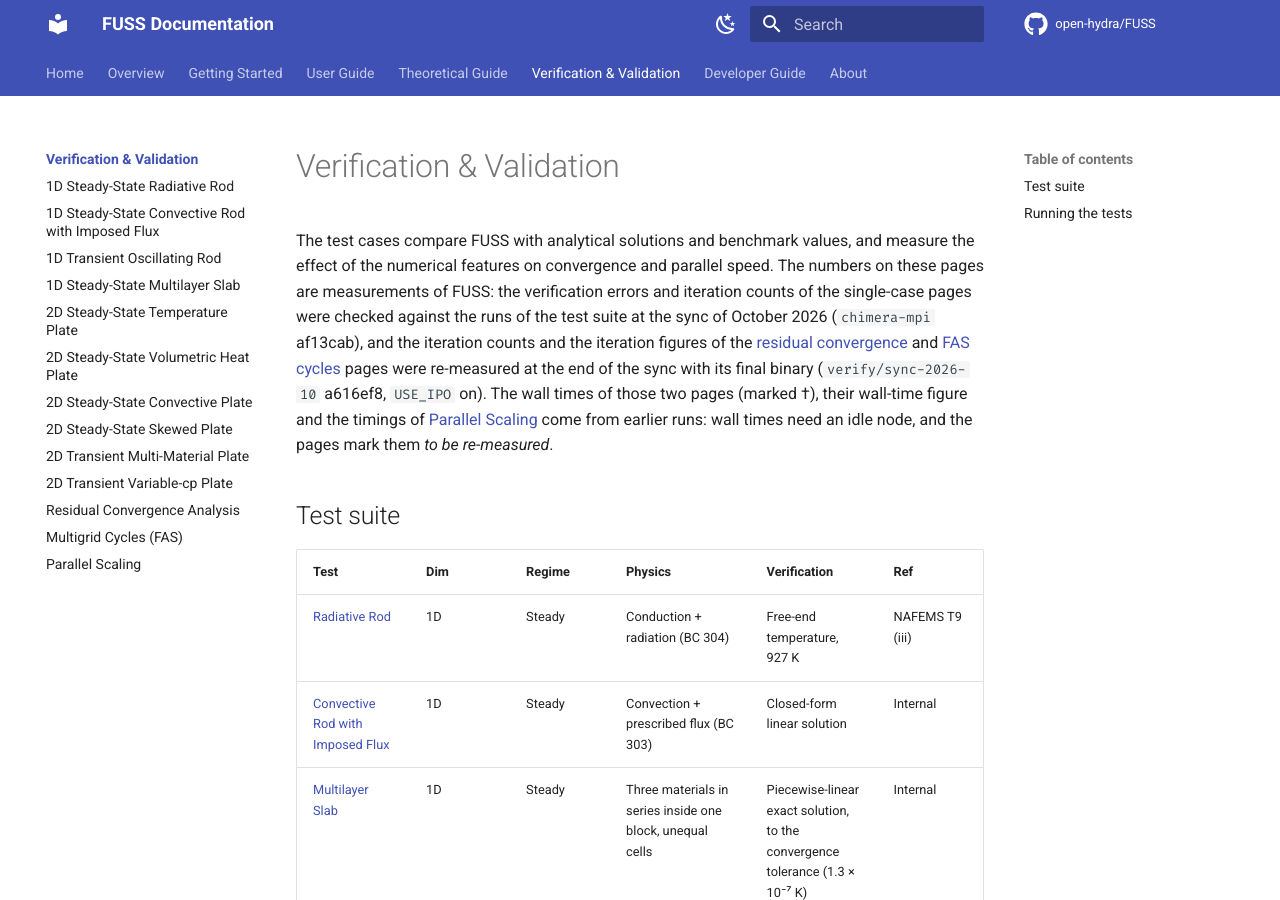
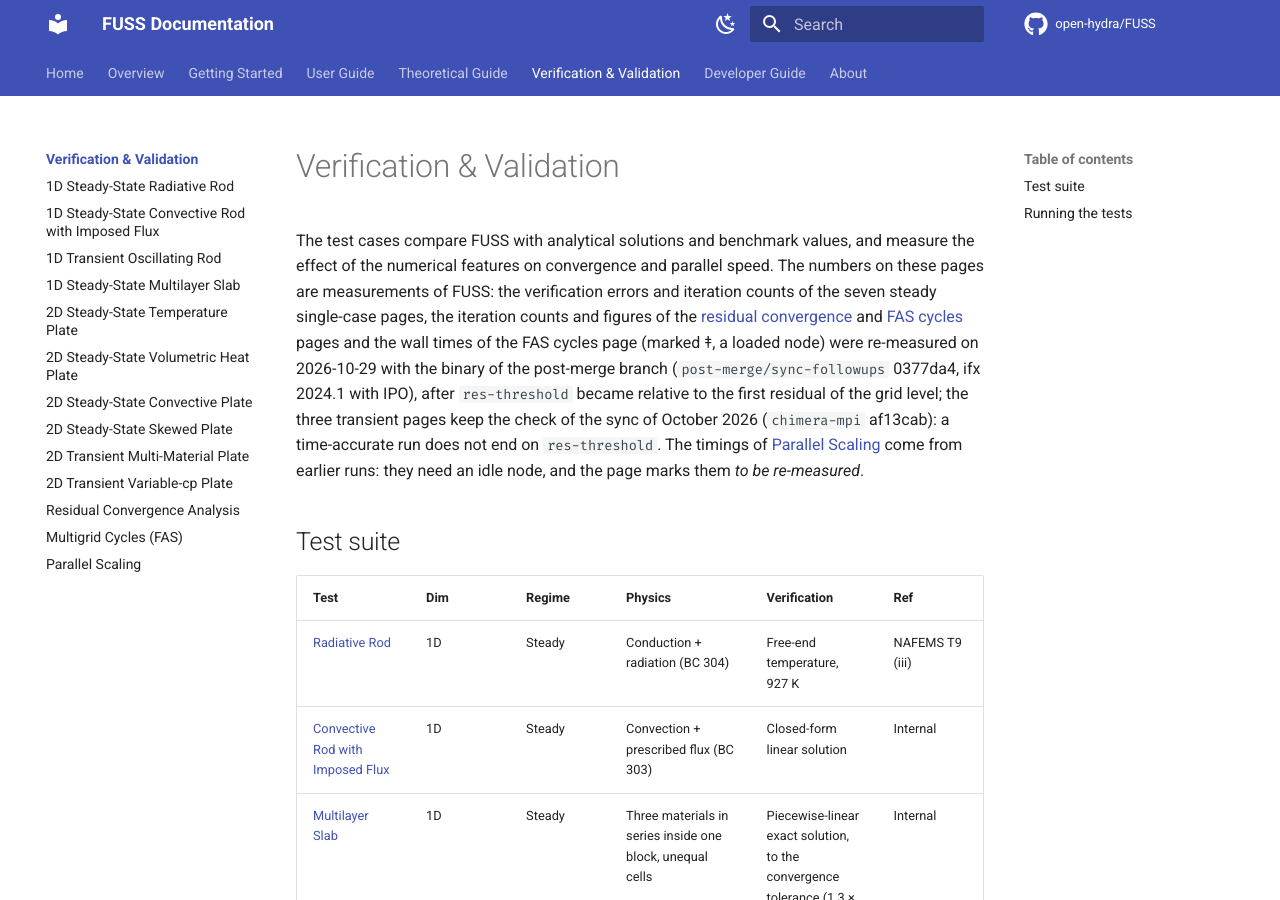
Before and after one commit to open-hydra/FUSS, an MkDocs documentation site: the page built from docs/vv/index.md, in a window 1280 px wide and 900 px high. Built offline with MkDocs 1.6.1 and Material for MkDocs 9.7.7, drawn with Linux system fonts in a browser that asks for light colours; comment, search, counter and statistics services are not loaded.

Commit message:
docs/vv: the index and the parallel-scaling page state the re-measurement at 0377da4
The index named a616ef8 as the binary of the re-measured pages: the seven steady
single-case pages, the residual-convergence and FAS-cycles pages (iteration counts, figures,
and the wall times of the FAS page on a loaded node) were re-measured on 2026-10-29 with
the binary of 0377da4 (res-threshold relative to the first residual of the grid level); the
three transient pages keep the check of the sync (af13cab), since a time-accurate run does
not end on res-threshold. The parallel-scaling page adds that re-measurement to the
campaigns that did not include its timings (the node was loaded both times) and states that
the timing and memory measurements at 1-2 million cells and the 1/2/4/8-rank comparison are
deferred to a later pull request.

Registry regenerated with bin/DocGen of the tip build: no change. mkdocs build --strict rc 0.

Co-Authored-By: Claude Fable 5.1 <noreply@anthropic.com>

```diff
--- a/docs/vv/index.md
+++ b/docs/vv/index.md
@@ -1,6 +1,6 @@
 # Verification & Validation
 
-The test cases compare FUSS with analytical solutions and benchmark values, and measure the effect of the numerical features on convergence and parallel speed. The numbers on these pages are measurements of FUSS: the verification errors and iteration counts of the single-case pages were checked against the runs of the test suite at the sync of October 2026 (`chimera-mpi` af13cab), and the iteration counts and the iteration figures of the [residual convergence](residual-convergence.md) and [FAS cycles](fas-cycles.md) pages were re-measured at the end of the sync with its final binary (`verify/sync-2026-10` a616ef8, `USE_IPO` on). The wall times of those two pages (marked †), their wall-time figure and the timings of [Parallel Scaling](parallel-scaling.md) come from earlier runs: wall times need an idle node, and the pages mark them *to be re-measured*.
+The test cases compare FUSS with analytical solutions and benchmark values, and measure the effect of the numerical features on convergence and parallel speed. The numbers on these pages are measurements of FUSS: the verification errors and iteration counts of the seven steady single-case pages, the iteration counts and figures of the [residual convergence](residual-convergence.md) and [FAS cycles](fas-cycles.md) pages and the wall times of the FAS cycles page (marked ‡, a loaded node) were re-measured on 2026-10-29 with the binary of the post-merge branch (`post-merge/sync-followups` 0377da4, ifx 2024.1 with IPO), after `res-threshold` became relative to the first residual of the grid level; the three transient pages keep the check of the sync of October 2026 (`chimera-mpi` af13cab): a time-accurate run does not end on `res-threshold`. The timings of [Parallel Scaling](parallel-scaling.md) come from earlier runs: they need an idle node, and the page marks them *to be re-measured*.
 
 ## Test suite
 
```
Also changed, not shown: docs/vv/parallel-scaling.md (+1 -1 lines).
